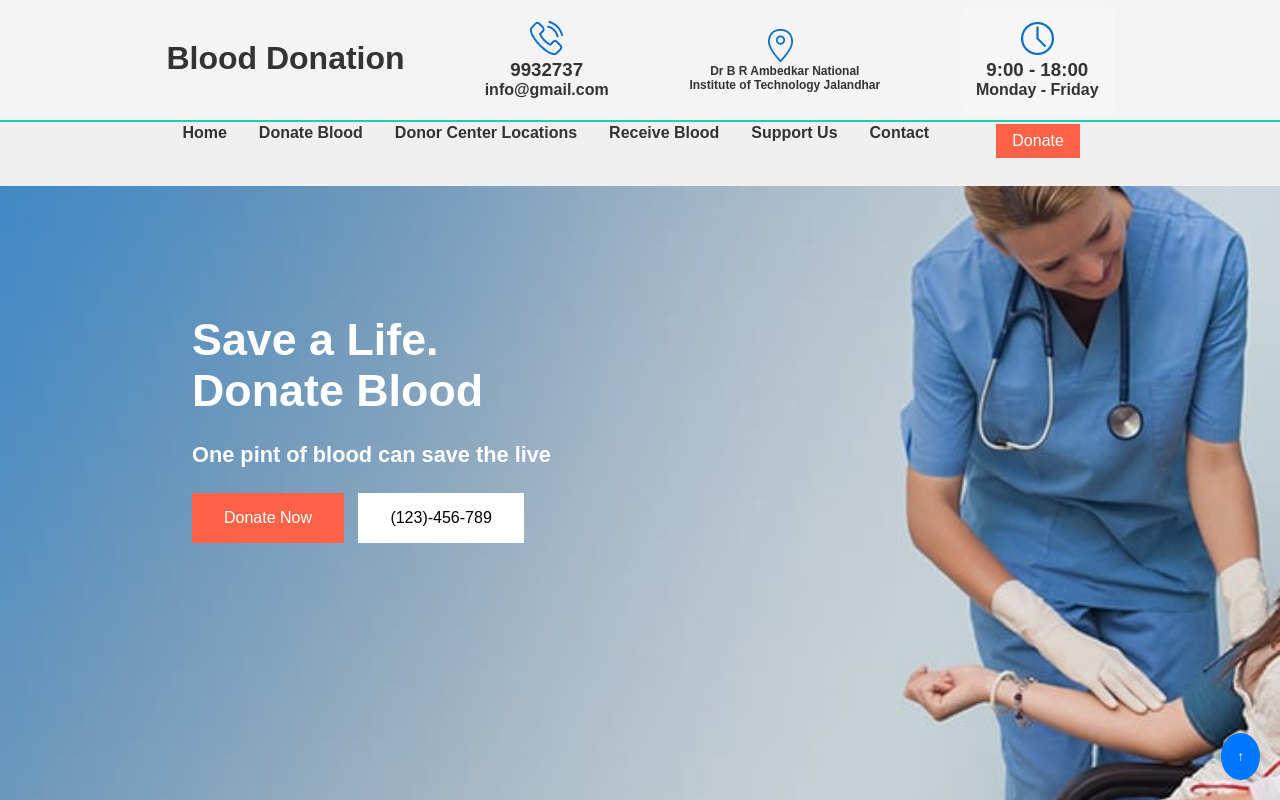
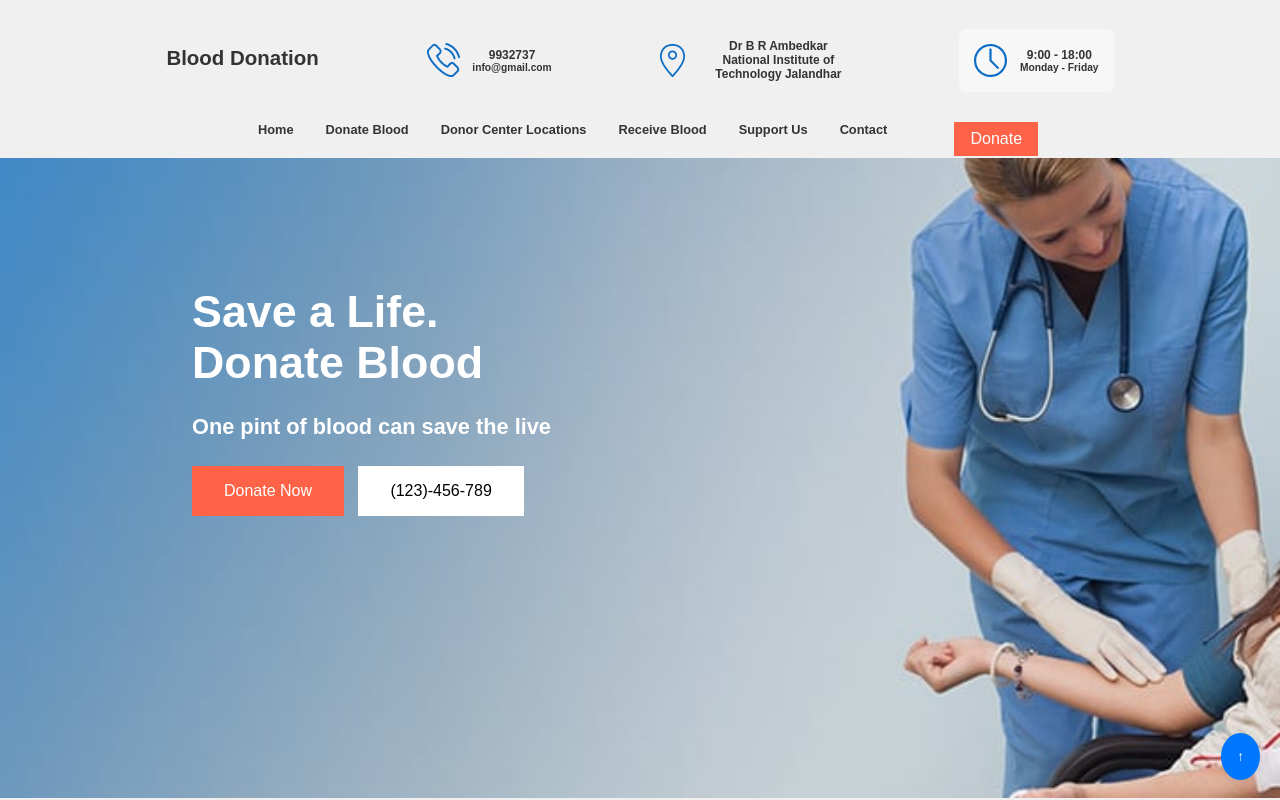
Before and after one commit to nitink95-ni/Blood_Donation, a plain HTML site: page index.html in a window 1280 px wide. Shown: the top 800 px of the page. Drawn offline with Linux system fonts and the light colour scheme.

Commit message:
Update style.css

```diff
--- a/style.css
+++ b/style.css
@@ -10,6 +10,7 @@
       /* line-height: 1.6; */
       color: #333;
       background: #f0f0f0;
+
     }
 
     section{
@@ -25,13 +26,15 @@
     /* Header */
 
     header {
-        color: #fff;
         text-align: center;
+        width: 100%;
+        font-size: 0.8vw;
+
       }
 
       .first-heading {
         height: 15vh;
-        background-color: #f4f4f4;
+        /* background-color: #f4f4f4; */
         color: #333;
         display: flex;
         align-items: center;
@@ -41,22 +44,43 @@
 
       .location {
         width: 15vw;
-        font-size: 0.8vw;
+        /* font-size: 0.8vw; */
       }
 
       .line {
-        border: 1px solid rgb(29, 204, 187);
+        /* border: 1px solid rgb(29, 204, 187); */
         width: 100%;
         height: 100%;
       }
 
+      .phone{
+        display: flex;
+        align-items: center;
+        gap: 1vw;
+      }
+
+      .location{
+        display: flex;
+        align-items: center;
+        gap: 1vw;
+      }
+
+      .date{
+        display: flex;
+        align-items: center;
+        gap: 1vw;
+      }
+
+
+
       nav {
-        color: #333;
+
         height: 3vw;
         display: flex;
-        justify-content: space-between;
+        justify-content: center;
         align-items: center;
-        padding: 0 13vw;
+        font-size: 1vw;
+        /* margin-bottom: 1vw; */
       }
 
       nav button {
@@ -74,7 +98,7 @@
       }
 
       header h2 {
-        font-size: 1.2rem;
+        /* font-size: 1.2rem; */
         color: #ccc;
         margin-bottom: 1rem;
       }
@@ -103,7 +127,7 @@
         width: 100%;
         height: 80vh;
         /* background: #000; */
-        margin-top: 2vw;
+        /* margin-top: 2vw; */
       }
 
       .img-text {
@@ -133,7 +157,6 @@
       .page2 {
         height: 100vh;
         width: 100%;
-        margin-top: 7vw;
         display: flex;
       }
 
@@ -191,7 +214,7 @@
       }
 
       .donate{
-        height: 200vh;
+        height: 170vh;
         width: 100%;
         /* background-color: #ff6347; */
        }
```
